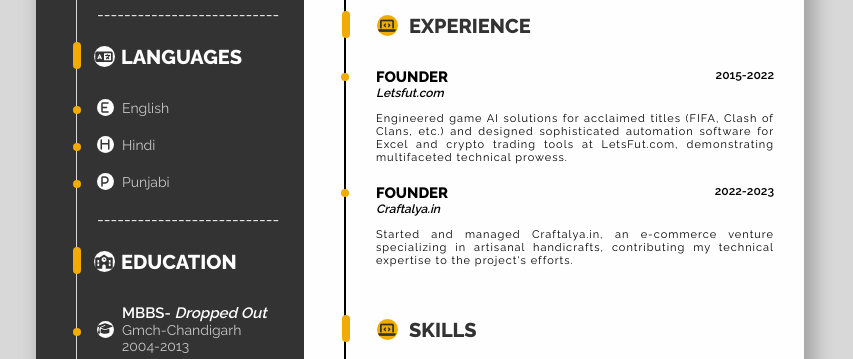
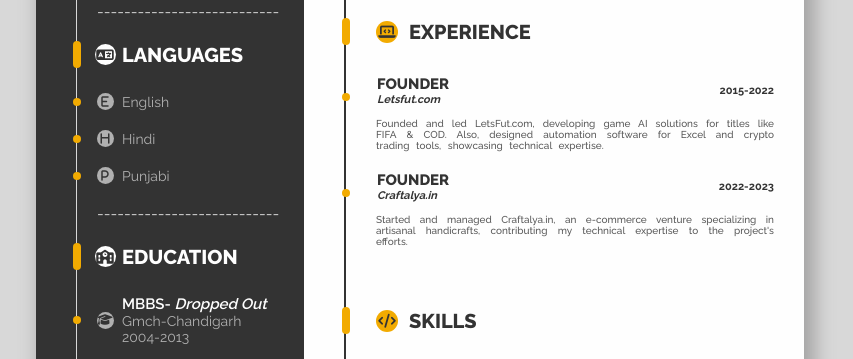
Before and after one commit to amitojj/1-Resume-Project, a plain HTML site: page index.html in a window 1280 px wide. Shown: the part 508-867 px from the top of the page, without its empty margins (220-1073 px from the left). Drawn offline with Linux system fonts and the light colour scheme.

Commit message:
improved css

```diff
--- a/index.html
+++ b/index.html
@@ -6,7 +6,7 @@
     <link rel="stylesheet" href="style.css">
     <link rel="preconnect" href="https://fonts.googleapis.com">
     <link rel="preconnect" href="https://fonts.gstatic.com" crossorigin>
-    <link href="https://fonts.googleapis.com/css2?family=Raleway:wght@400;500;600;700;800;900&display=swap" rel="stylesheet">
+    <link href="https://fonts.googleapis.com/css2?family=Montserrat:wght@400;500;600;700;800;900&family=Nunito:wght@400;500;600;700;800;900;1000&family=Raleway:wght@400;500;600;700;800;900&display=swap" rel="stylesheet">
     <link rel="stylesheet" href="https://cdnjs.cloudflare.com/ajax/libs/font-awesome/6.4.2/css/all.css">
     <title>Resume</title>
     <style>
@@ -83,7 +83,7 @@
                     </div>
                 </div>
                 <!-- contact section end -->
-                <div class="separator">
+                <div class="separator-s">
                     ---------------------------
                 </div>
                 <!-- Language section start -->
@@ -122,7 +122,7 @@
                     </div>
                 </div>
                 <!-- language section end -->
-                <div class="separator">
+                <div class="separator-s">
                     ---------------------------
                 </div>
                 <!-- Education section start -->
@@ -142,7 +142,7 @@
                             </div>
                         </div>
                         <div>
-                            <p class="hdr">MBBS- <em>Dropped Out</em> </p>
+                            <p class="subhdr">MBBS- <em>Dropped Out</em> </p>
                             <p>Gmch-Chandigarh</p>
                             <p>2004-2013</p>
                         </div>
@@ -154,7 +154,7 @@
                             </div>
                         </div>
                         <div>
-                            <p class="hdr">Bot Development</p>
+                            <p class="subhdr">Bot Development</p>
                             <p>Self-Educated</p>
                             <p>2013-2015</p>
                         </div>
@@ -166,7 +166,7 @@
                             </div>
                         </div>
                         <div>
-                            <p class="hdr">Web Development</p>
+                            <p class="subhdr">Web Development</p>
                             <p>PwSkills.com</p>
                             <p>2023-2024</p>
                         </div>
@@ -182,24 +182,24 @@
             <div class="me"></div>
             <div class="fields_right">
                 <div class="separator"></div>
-                <div class="me_head ">
+                <div class="me_head list">
                     <div class="iam">
                         <p class="name">AMIT K. <span class=" surname">ARORA</span></p>
-                        <p class="occu">Bot Developer & Web Developer</p>
+                        <p class="occu">BOT DEVELOPER & WEB DEVELOPER</p>
                     </div>
                 </div>
-                <div class="separator-r"></div>
+                <div class="separator-m"></div>
                 <div class="sect">
                     <div class="head-r list">
                         <div class="icon-box-r">
-                            <div class="icon-y big">
+                            <div class="icon big-y">
                                 <i class="fa-solid fa-user-tie"></i>
                             </div>
                         </div>
                         <p>ABOUT ME</p>
                     </div>
-                    <div class="content-p">
-                        <p>Versatile coder and bot developer with a passion for turning concepts into captivating digital experiences. After making the courageous decision to leave medical college and embrace my true calling, I became a self-taught front-end web developer, proficient in AutoHotkey scripting. Venturing into the dynamic world of game bots, I'm now on a quest to master full-stack web development. Continually seeking innovation and collaboration, I'm ready to bring a creative touch and a tech-savvy approach to your team.</p>
+                    <div class="desc content-p">
+                        <p>Passionate and self-taught front-end web developer with expertise in AutoHotkey scripting. Fueled by the courage to leave a medical career and follow my true calling, I embarked on a remarkable journey of programming bots and Windows apps using self-taught AutoHotkey scripts, while honing my front-end web development skills to excellence. I am now dedicated to mastering full-stack web development and eager to bring innovation and tech-savvy creativity to your team.</p>
                     </div>
 
                 </div>
@@ -207,40 +207,40 @@
                 <div class="sect">
                     <div class="head-r list">
                         <div class="icon-box-r">
-                            <div class="icon-y big">
+                            <div class="icon big-y">
                                 <i class="fa-solid fa-laptop-code"></i>
                             </div>
                         </div>
                         <p>EXPERIENCE</p>
                     </div>
                 </div>
-                <div class="content-r">
+                <div class="content-r list">
                     <div class="job">
-                        <p class="hdr-r">FOUNDER</em></p>
-                        <p class="subdr"><em>Letsfut.com</em></p>
+                        <p class="subhdr-r">FOUNDER</em></p>
+                        <p class="company"><em>Letsfut.com</em></p>
                     </div>
-                    <div class="subdr">2015-2022</div>
+                    <div class="company">2015-2022</div>
                 </div>
-                <p class="content-p">
-                    Engineered game AI solutions for acclaimed titles (FIFA, Clash of Clans, etc.) and designed sophisticated automation software for Excel and crypto trading tools at LetsFut.com, demonstrating multifaceted technical prowess.
+                <p class="desc content-s">
+                    Founded and led LetsFut.com, developing game AI solutions for titles like FIFA & COD. Also, designed automation software for Excel and crypto trading tools, showcasing technical expertise.
                 </p>
-                <div class="separator"></div>
-                <div class="content-r">
+                <div class="separator-s"></div>
+                <div class="content-r list">
                     <div class="job">
-                        <p class="hdr-r">FOUNDER</em></p>
-                        <p class="subdr"><em>Craftalya.in</em></p>
+                        <p class="subhdr-r">FOUNDER</em></p>
+                        <p class="company"><em>Craftalya.in</em></p>
                     </div>
-                    <div class="subdr">2022-2023</div>
+                    <div class="company">2022-2023</div>
                 </div>
-                <p class="content-p">
+                <p class="desc content-s">
                     Started and managed Craftalya.in, an e-commerce venture specializing in artisanal handicrafts, contributing my technical expertise to the project's efforts.
                 </p>
-                <div class="separator-r"></div>
+                <div class="separator-m"></div>
                 <div class="sect">
                     <div class="head-r list">
                         <div class="icon-box-r">
-                            <div class="icon-y big">
-                                <i class="fa-solid fa-laptop-code"></i>
+                            <div class="icon big-y">
+                                <i class="fa-solid fa-code"></i>
                             </div>
                         </div>
                         <p>SKILLS</p>
@@ -250,7 +250,7 @@
                     <div class="skillset">
                         <i class=" fa-brands fa-html5"> </i>
                         <p class="lang"> HTML </p>
-                        <div class="fbar fbar-90"></div>
+                        <div class="fbar fbar-80"></div>
                         <div></div>
                     </div>
                     <div class="skillset">
@@ -262,7 +262,7 @@
                         <i class="fa-brands  fa-js-square"></i>
                         <p class="lang">  Javascript</p>
 
-                        <div class="fbar fbar-60"></div>
+                        <div class="fbar fbar-80"></div>
                     </div>
                     <div class="skillset">
                         <i class="fa-solid  fa-t"></i>
@@ -274,19 +274,19 @@
                         <i class="fa-brands  fa-bootstrap"></i>
                         <p class="lang">  Bootstrap</p>
 
-                        <div class="fbar fbar-70"></div>
+                        <div class="fbar fbar-80"></div>
                     </div>
 
                     <div class="skillset">
                         <i class="fa-brands  fa-git-alt"></i>
                         <p class="lang">Git</p>
 
-                        <div class="fbar fbar-70"></div>
+                        <div class="fbar fbar-80"></div>
                     </div>
                    <div class="skillset">
                         <i class="fa-solid  fa-hashtag"></i>
                         <p class="lang">AHK</p>
-                        <div class="fbar fbar-70"></div>
+                        <div class="fbar fbar-80"></div>
                     </div>
                 </div>
             </div>
--- a/style.css
+++ b/style.css
@@ -1,3 +1,17 @@
+:root{
+    --cbg1:#d8d8d8;
+    --cshd:#a5a4a4;
+    --c1:#333333;
+    --c2:#fefefe;
+    --c3:#f2ab01;
+    --c4:#e4e4e4;
+    --c5:#b0b0b0;
+    --c6:#595959;
+    --rale:"Raleway", sans-serif;
+    --nun:'Nunito', sans-serif;
+    --mon:'Montserrat', sans-serif;
+
+}
 * {
     margin: 0px;
     padding: 0px;
@@ -5,34 +19,33 @@
 }
 body {
     padding-block: 20px;
-    background-color: #d8d8d8;
-    /* min-height: 100vh; */
-    /* height: 100%; */
-    font-family: "Raleway", sans-serif;
+    background-color: var(--cbg1);
+    font-family: var(--rale);
 }
 a {
     text-decoration: none;
-    color: #fefefe;
+    color: var(--c5);
+}
+a:hover{
+    color: var(--c2);
 }
 
 .container {
-    background-color: #ffffff;
+    background-color:var(--c2);
     width: 768px;
     height: auto;
     margin: auto;
-    box-shadow: 7px 7px 18px 4px #a5a4a4;
+    box-shadow: 7px 7px 18px 4px var(--cshd);
     display: flex;
+}
+.left {
+    width: 268px;
+    background-color: var(--c1);
 }
 .top {
     position: relative;
     width: 268px;
     height: 268px;
-}
-.left {
-    width: 268px;
-    /* height: auto; */
-    background-color: #333333;
-    color: #fefefe;
 }
 .triangle {
     position: absolute;
@@ -41,17 +54,16 @@ a {
     z-index: 1;
     border-style: solid;
     border-width: 268px 268px 0 0;
-    border-color: #f2ab01 transparent transparent transparent;
+    border-color: var(--c3) transparent transparent transparent;
 }
 .drop {
     position: absolute;
-    background-color: #d8d8d8;
     top: 55px;
     left: 55px;
     width: 158px;
     height: 158px;
     z-index: 2;
-    border: 6px solid white;
+    border: 6px solid var(--c2);
     border-radius: 50% 50% 50% 0;
 }
 .drop img {
@@ -64,97 +76,93 @@ a {
 /* Fields */
 .fields_left {
     padding: 25px 0;
-    border-left: 1px solid #d8d8d8;
+    border-left: 1px solid var(--cbg1);
     margin-left: 40px;
     margin-top: -40px;
+    color: var(--cbg1);
 }
 .list {
     display: flex;
     align-items: center;
 }
-div.head {
-    margin-bottom: 30px;
+.head {
+    margin-bottom: 25px;
     font-size: 20px;
     font-weight: 800;
-    /* letter-spacing: 0.5px */
+    color: var(--c2);
+}
+.icon-box {
+    width: 34px;
 }
 .icon {
-    display: flex;
-    justify-content: center;
-    align-items: center;
-    background-color: #fefefe;
+    display: grid;
+    place-items: center;
     border-radius: 50%;
     margin: auto;
 }
-.icon-box {
-    width: 34px;
+.fields_left i {
+    color: #333333;
 }
 .big {
     width: 21px;
     height: 21px;
     font-size: 14px;
+    background-color: var(--c2);
+
 }
-.icon.small {
+.small {
     width: 17px;
     height: 17px;
     font-size: 12px;
+    background-color: var(--c5);
+
 }
-.dot {
-    font-size: 12px;
-    border: 3px solid #fefefe;
-}
-div.content,
-div.content > p > a {
+
+.content{
     font-size: 14px;
     font-weight: 400;
     margin-bottom: 20px;
-    color: #c6c6c6;
+    color:var(--c5);
 }
-.fields_left i {
-    color: #333333;
+.list::before{
+    content: "";
+    display: inline-block;
+    width: 8px;
+    background-color: var(--c3);
+    border-radius: 4px;
+    margin-left: -4px;
 }
 .head::before {
-    content: ""; /* Create an empty marker */
-    display: inline-block;
-    width: 8px; /* Adjust the width to control the elongation */
-    height: 27px; /* Adjust the height to control the elongation */
-    background-color: #f2ab01; /* Change the marker color */
-    border-radius: 5px; /* Create a rounded shape */
-    margin-right: 6px;
-    margin-left: -4px;
-    margin-top: -2px;
+    height: 27px;
+    margin-right: 7px;
 }
 .content::before {
-    content: ""; /* Create an empty marker */
-    display: inline-block;
-    width: 8px; /* Adjust the width to control the elongation */
-    height: 8px; /* Adjust the height to control the elongation */
-    background-color: #f2ab01; /* Change the marker color */
-    border-radius: 5px; /* Create a rounded shape */
+    height: 8px;
     margin-right: 7px;
-    margin-left: -4px;
-    margin-top: 5px;
 }
-.separator {
-    margin: 20px 20px;
+.separator-s {
+    margin: 20px;
 }
-.hdr {
+.subhdr {
     font-size: 15px;
     font-weight: 600;
-    color: #fefefe;
+    color: var(--c2);
 }
+
+
+
+
 .right {
     width: 100%;
-    /* height: auto; */
-    background-color: #fefefe;
-    color: #333333;
+    background-color: var(--c2);
+    color: var(--c1);
     position: relative;
+    padding-right: 30px;
 }
 .fields_right {
-    padding: 85px 0;
-    border-left: 2px solid #000000;
+    padding: 92px 0;
+    border-left: 2px solid var(--c1);
     margin-left: 40px;
-    margin-top: 0px;
     height: 100%;
     z-index: 1;
     position: relative;
@@ -169,11 +177,11 @@ div.content > p > a {
     z-index: 1;
     border-style: solid;
     border-width: 0 0 100px 100px;
-    border-color: transparent transparent #f2ab01 transparent;
+    border-color: transparent transparent var(--c3) transparent;
 }
 .me{
     position: absolute;
-    background-color: #e7e7e7;
+    background-color: var(--c4);
     width:100%;
     height: 120px;
     margin-top: 75px;
@@ -188,28 +196,19 @@ div.content > p > a {
     color: #f2ab01;
 }
 .occu{
-    text-transform: uppercase;
     font-size: 15px;
     font-weight: 500;
 }
 .me_head{
-    display: flex;
     padding-bottom: 20px;
     margin-bottom: 20px;
 }
 .me_head::before {
-    content: ""; /* Create an empty marker */
-    display: inline-block;
-    width: 8px; /* Adjust the width to control the elongation */
-    height: 85px; /* Adjust the height to control the elongation */
-    background-color: #f2ab01; /* Change the marker color */
-    border-radius: 5px; /* Create a rounded shape */
+    height: 85px;
     margin-right: 25px;
-    margin-left: -4px;
-    margin-top: -11px;
 }
-.separator-r {
-    margin: 50px;
+.separator-m {
+    margin: 60px;
 }
 .separator-b {
     margin: 80px;
@@ -218,84 +217,59 @@ div.content > p > a {
     margin-bottom: 30px;
     font-size: 20px;
     font-weight: 800;
-    /* letter-spacing: 0.5px */
 }
 .head-r::before {
-    content: ""; /* Create an empty marker */
-    display: inline-block;
-    width: 8px; /* Adjust the width to control the elongation */
-    height: 27px; /* Adjust the height to control the elongation */
-    background-color: #f2ab01; /* Change the marker color */
-    border-radius: 5px; /* Create a rounded shape */
+    height: 27px;
     margin-right: 15px;
-    margin-left: -4px;
-    margin-top: -2px;
 }
-.icon-y {
-    display: flex;
-    justify-content: center;
-    align-items: center;
-    background-color: #f2ab01;
-    border-radius: 50%;
-    margin: auto;
-}
-
 .big-y {
     width: 22px;
     height: 22px;
     font-size: 14px;
+    background-color: #f2ab01;
 }
 
 
 .icon-box-r{
     width: 44px;
 }
+.desc{
+    padding-left: 30px;
+    text-align: justify;
+    word-spacing: 4px;
+    font-weight: 500;
+}
+.content-s{
+    font-size: 10px;
+    color: var(--c6);
+}
+.content-p{
+    font-size: 12px;
+}
 
 .content-r{
-    font-size: 12px;
-    padding-inline: 30px;
-    /* word-spacing: 5px; */
-    color: #000000;
+    font-size: 11px;
     font-weight: 400;
     display: flex;
     justify-content:space-between;
 }
 
-.content-p{
-    font-size: 11px;
-    padding-inline: 30px;
-    /* word-spacing: 5px; */
-    letter-spacing: 1px;
-    text-align: justify;
-    color: #000000;
-    font-weight: 400;
-    display: flex;
-
-}
-.hdr-r {
+.subhdr-r {
     font-size: 15px;
     font-weight: 800;
-    color: #000000;
 }
-.content-r::before {
-    content: ""; /* Create an empty marker */
-    display: inline-block;
-    width: 8px; /* Adjust the width to control the elongation */
-    height: 8px; /* Adjust the height to control the elongation */
-    background-color: #f2ab01; /* Change the marker color */
-    border-radius: 5px; /* Create a rounded shape */
-    margin-right: 27px;
-    margin-left: -35px;
-    margin-top: 5px;
-}
-.subdr{
-    font-weight: 600;
+.company{
+    font-weight: 700;
     margin-bottom: 12px;
 }
-div.subdr{
+div.company{
     flex-grow: 1;
     text-align: end;
 
+}
+.content-r::before {
+    height: 8px; /* Adjust the height to control the elongation */
+    margin-right: 27px;
 }
 .skills{
     display: grid;
@@ -326,8 +300,8 @@ div.subdr{
 }
 .fbar{
     width: 100px;
-    height: 7px;
-    border-radius: 5px;
+    height: 4px;
+    /* border-radius: 5px; */
     flex-grow: 0;
 }
 .fbar-90{
```
